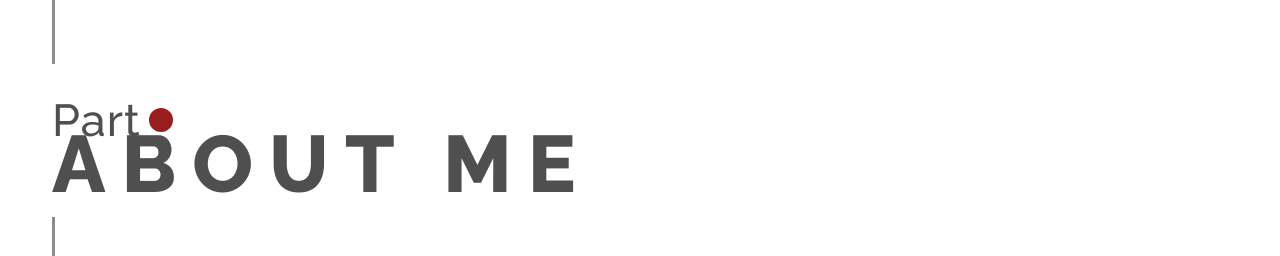
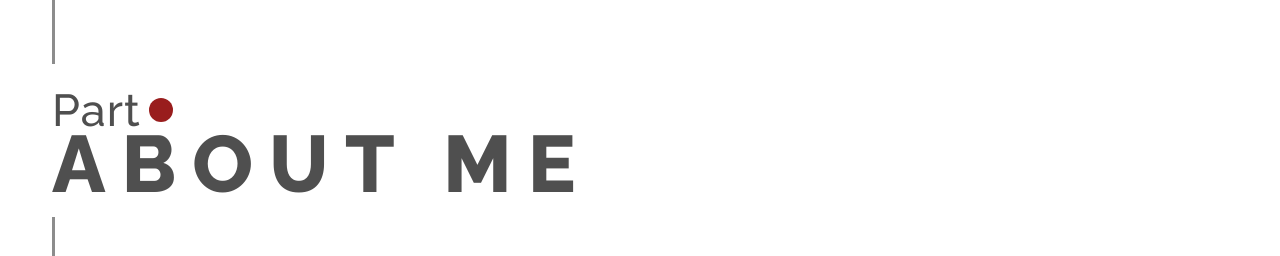
Before and after one commit to bavayra/Portfolio, a React (Vite) app: page / in a window 1280 px wide. Shown: the part 900-1156 px from the top of the page. Built offline with nearby package versions, Linux system fonts and the light colour scheme.

Commit message:
style(SectionTitle-1024): increased leading for the name element.

```diff
--- a/src/components/DotPattern.tsx
+++ b/src/components/DotPattern.tsx
@@ -3,7 +3,7 @@ import { useId } from "react";
 const DotPattern = () => {
   const uid = useId();
   return (
-    <div className="absolute bottom-0 desktop-sm:translate-x-0.5 inset-x-0 w-screen left-1/2 -translate-x-1/2 tablet-sm:translate-y-[12%] tablet-md:translate-y-[24%] desktop-sm:translate-x-[18%]">
+    <div className="absolute bottom-0 inset-x-0 w-screen left-1/2 -translate-x-1/2 tablet-sm:translate-y-[12%] tablet-md:translate-y-[24%] desktop-sm:translate-x-[18%]">
       <svg
         id={`${uid}-svg-sm`}
         width="100%"
--- a/src/sections/SectionTitle.tsx
+++ b/src/sections/SectionTitle.tsx
@@ -50,7 +50,7 @@ const SectionTitle = ({
         <h2
           id={headingId}
           ref={ref}
-          className="font-extrabold tracking-[0.2em] text-[3rem] tablet-sm:text-[3.5rem] desktop-sm:text-[5rem] desktop-lg:text-[5.5rem] tablet-sm:leading-16 text-section-title"
+          className="font-extrabold tracking-[0.2em] text-[3rem] tablet-sm:text-[3.5rem] desktop-sm:text-[5rem] desktop-lg:text-[5.5rem] tablet-sm:leading-16 desktop-sm:leading-21 text-section-title"
         >
           {title}
         </h2>
```
